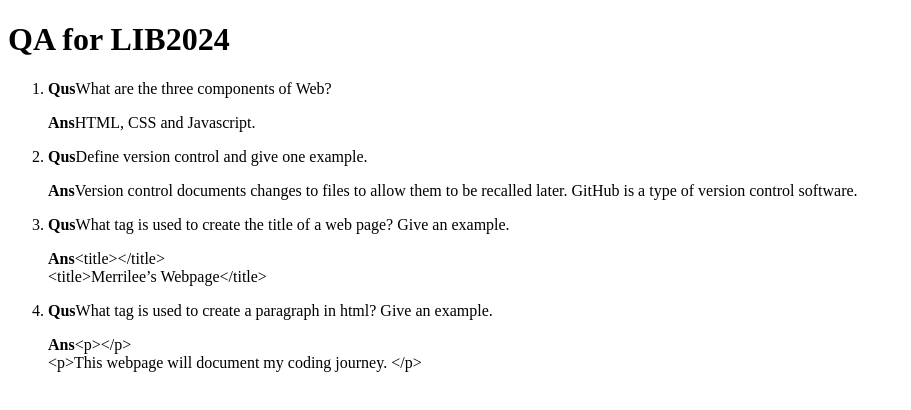
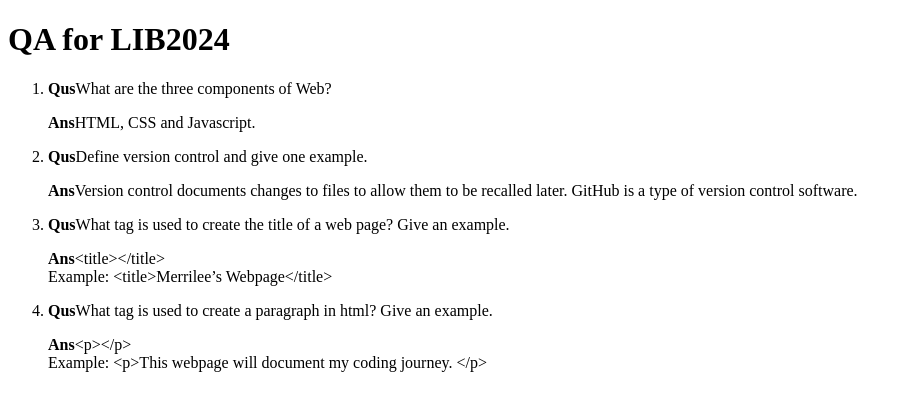
Before and after one commit to whea0033/whea0033.github.io, a plain HTML site: page lib2024/qa/index.html in a window 1280 px wide. Shown: the whole page, without its empty margins (0-911 px from the left). Drawn offline with Linux system fonts and the light colour scheme.

Commit message:
Example added

```diff
--- a/lib2024/qa/index.html
+++ b/lib2024/qa/index.html
@@ -19,12 +19,12 @@
 	<!-- Question 3 -->
 	<li>
 		<p><strong>Qus</strong>What tag is used to create the title of a web page? Give an example.</p>
-		<p><strong>Ans</strong>&lttitle&gt&lt/title&gt <br>&lttitle&gtMerrilee’s Webpage&lt/title&gt</p>
+		<p><strong>Ans</strong>&lttitle&gt&lt/title&gt <br>Example: &lttitle&gtMerrilee’s Webpage&lt/title&gt</p>
 	</li>
 	<!-- Question 4 -->
 	<li>
 		<p><strong>Qus</strong>What tag is used to create a paragraph in html? Give an example.</p>
-		<p><strong>Ans</strong>&ltp&gt&lt/p&gt <br>&ltp&gtThis webpage will document my coding journey. &lt/p&gt
+		<p><strong>Ans</strong>&ltp&gt&lt/p&gt <br>Example: &ltp&gtThis webpage will document my coding journey. &lt/p&gt
 
 </p>
 	</li>
```
